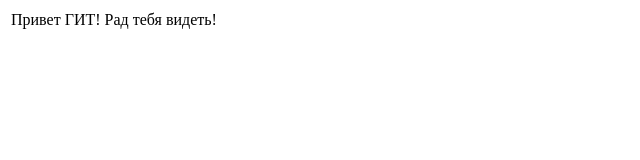
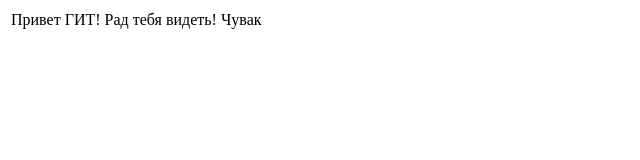
Before and after one commit to avChirkoff/HelloGIT, a plain HTML site: page index.html in a window 1280 px wide. Shown: the full height of the page, 0-640 px from the left. Drawn offline with Linux system fonts and the light colour scheme.

Commit message:
Update index.html

```diff
--- a/index.html
+++ b/index.html
@@ -4,6 +4,7 @@
 			<tr>
 				<td>Привет ГИТ!</td>
 				<td>Рад тебя видеть!</td>
+				<td>Чувак</td>
 			</tr>
 		</table>
 	</body>
```
